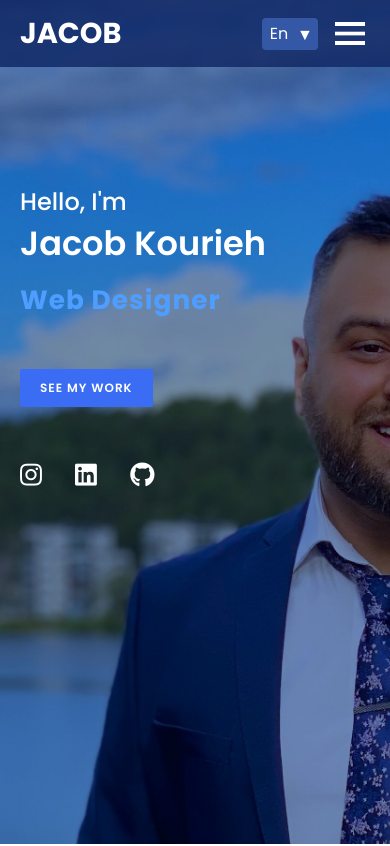
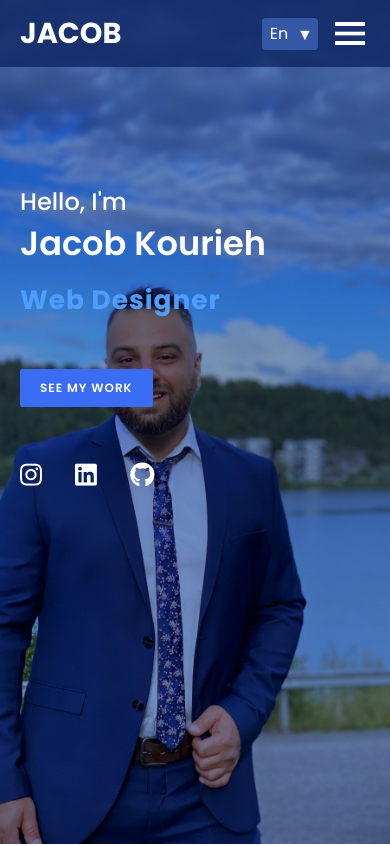
Before and after one commit to jacob-kourieh/jacob-website.github.io, a plain HTML site: page index.html in a window 390 px wide. Shown: the top 846 px of the page. Drawn offline with nearby package versions, Linux system fonts and the light colour scheme.

Commit message:
fixed style

```diff
--- a/style.css
+++ b/style.css
@@ -633,7 +633,7 @@ right: 8vw;
   }
 
   .main {
-  background: url(images/bg.jpg)no-repeat;
+  background: url(images/bgMobil-version.jpg);
   background-size: cover;
   background-position: center;
 }
```
